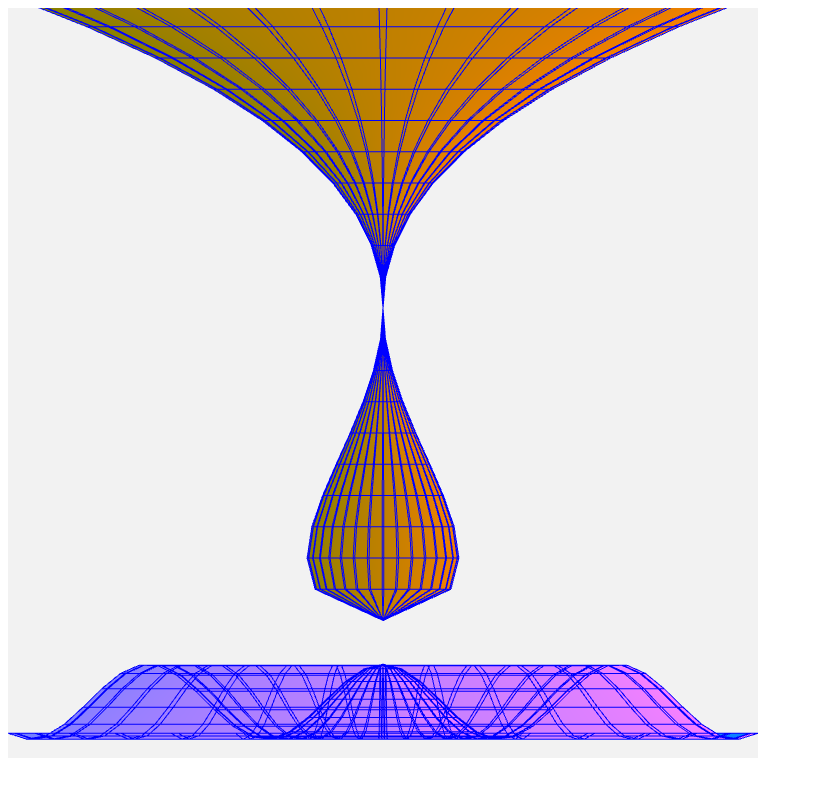
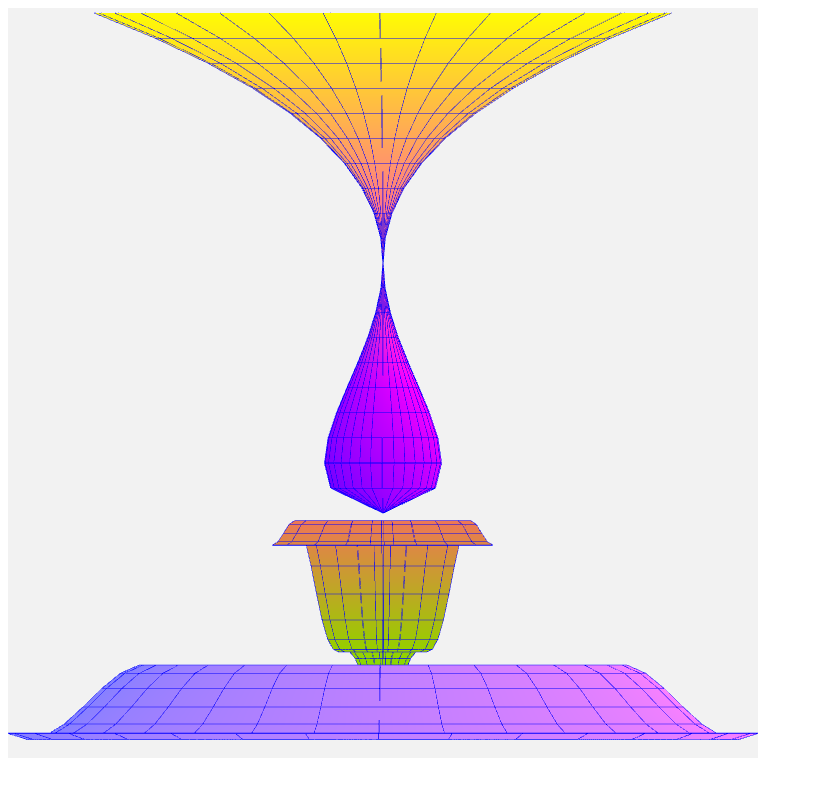
Before and after one commit to Tina-DT/Tina-DT.github.io, a plain HTML site: page ESA4/index.html in a window 1280 px wide. Shown: the whole page, without its empty margins (0-813 px from the left). Drawn offline with Linux system fonts and the light colour scheme.

Commit message:
Update ESA4

```diff
--- a/ESA4/index.html
+++ b/ESA4/index.html
@@ -2,7 +2,7 @@
 <html>
     <body>
         <canvas id="canvas" width="750" height="750"></canvas>
-        <h1 style="position:absolute; top:800px; left:10px">EA 4 - Parametrisierte Flächen: Tropfen von der Decke</h1>
+        <h1 style="position:absolute; top:800px; left:10px">EA 4 - Parametrisierte Flächen: Tropfen von der Decke in den Brunnen</h1>
         <h3 style="position:absolute; top:850px; left:10px">Tropfen Formel wurde von der <a href="http://www.3d-meier.de/tut3/Seite212.html" target="_blank">Kiss Surface</a> Gleichung umgesetzt</h1>
         <script>
             // Get the WebGL context.
@@ -12,9 +12,9 @@
             // Pipeline setup.
             gl.clearColor(.95, .95, .95, 1);
             // Backface culling.
-            gl.frontFace(gl.CCW);
-            gl.enable(gl.CULL_FACE);
-            gl.cullFace(gl.BACK);
+
+            gl.enable(gl.DEPTH_TEST);
+            gl.depthFunc(gl.LEQUAL);
 
             // Compile vertex shader.
             var vsSource = '' +
@@ -106,10 +106,10 @@
                 var m = 20;
                 // Positions.
                 var verticesCountOfOneObject = (n+1)*(m+1)
-                vertices = new Float32Array(2*(4+3)*verticesCountOfOneObject);
+                vertices = new Float32Array(3*(4+3)*verticesCountOfOneObject);
                 // Index data for Linestrip.
-                indicesLinies = new Uint16Array(2 * 2 * 2 * n * m);
-                indicesTris = new Uint16Array(3 * 2 * 2 * n * m);
+                indicesLinies = new Uint16Array(2 * 3 * 2 * n * m);
+                indicesTris = new Uint16Array(3 * 3 * 2 * n * m);
 
                 //Data for the Water
                 var dt = 2*Math.PI/n; // calculates the steps size, through angle for one part of the object
@@ -118,7 +118,7 @@
                 var iIndex = 0;
                 var iTris = 0;
 
-                //Loop for the Wasser representation
+                //Loop for the Fountain-Base representation
                 // Loop angle t.
                 for(var i=0, t=Math.PI/17; i <= n; i++, t += dt) { //t is calculated here as an angle, so that the paramentring can be done
 
@@ -158,11 +158,12 @@
                             indicesLinies[iIndex++] = iVertex;
                         }
 
+                        //The different surfaces
                         if(j>0 && i>0){
                             indicesTris[iTris++] = iVertex;
                             indicesTris[iTris++] = iVertex - 1;
                             indicesTris[iTris++] = iVertex - (m+1);
-                            //
+
                             indicesTris[iTris++] = iVertex - 1;
                             indicesTris[iTris++] = iVertex - (m+1) - 1;
                             indicesTris[iTris++] = iVertex - (m+1);
@@ -183,8 +184,8 @@
                         var iVertex = verticesCountOfOneObject + i*(m+1) + j;
 
                         //Here will the Kiss Surface (http://www.3d-meier.de/tut3/Seite212.html) be used and rotated 180 degrees to represent a dripping ceiling
-                        var x = Math.pow(r, 2) * Math.sqrt((1-r)/2.0)*Math.cos(t);
-                        var y = 0.2 - (r/1.2);
+                        var x = Math.pow(r, 2) * Math.sqrt((1-r)/2.0)*Math.cos(t) / 1.3;
+                        var y = 0.32 - (r/1.5);
                         var z = Math.pow(r, 2) * Math.sqrt((1-r)/2.0)*Math.sin(t);
 
                         // Set vertex positions.
@@ -193,9 +194,9 @@
                         vertices[iVertex * 7 + 2] = z;
 
                         // Farbe:
-                        vertices[iVertex * 7 + 3] = t / (2*Math.PI);
-                        vertices[iVertex * 7 + 4] = 0.5;
-                        vertices[iVertex * 7 + 5] = 0;
+                        vertices[iVertex * 7 + 3] = (y+1.1)*t/(Math.PI*2);
+                        vertices[iVertex * 7 + 4] = y;
+                        vertices[iVertex * 7 + 5] = 1-y;
                         vertices[iVertex * 7 + 6] = 1;
 
                         // Set index.
@@ -211,11 +212,63 @@
                             indicesLinies[iIndex++] = iVertex;
                         }
 
+                        //The different surfaces
                         if(j>0 && i>0){
                             indicesTris[iTris++] = iVertex;
                             indicesTris[iTris++] = iVertex - 1;
                             indicesTris[iTris++] = iVertex - (m+1);
-                            //
+
+                            indicesTris[iTris++] = iVertex - 1;
+                            indicesTris[iTris++] = iVertex - (m+1) - 1;
+                            indicesTris[iTris++] = iVertex - (m+1);
+                        }
+                    }
+                }
+
+                //Fountain mitte
+                var dr = 1/m;
+                for(var i=0, t=Math.PI/17; i <= n; i++, t += dt) {
+
+                    // Loop for the flowerlooking fountain.
+                    for(var j=0, r=0; j <= m; j++, r += dr){
+
+                        var iVertex = 2*verticesCountOfOneObject + i*(m+1) + j;
+
+                        //own calculations of all cardinal points
+                        var x = (r*(Math.cos(t+Math.PI/2) + (Math.cos((4*t)+Math.PI/2)/4)))/4;
+                        var y = -0.62+(Math.cos(r*Math.PI)+Math.cos(r*Math.PI*4)/4)/-4;
+                        var z = (r*(Math.cos(t) + (Math.cos(4*t)/4)))/4;
+
+                        // Set vertex positions.
+                        vertices[iVertex * 7] = x;
+                        vertices[iVertex * 7 + 1] = y;
+                        vertices[iVertex * 7 + 2] = z;
+
+                        // Farbe:
+                        vertices[iVertex * 7 + 3] = y + 1.3;
+                        vertices[iVertex * 7 + 4] = 0.1 - y;
+                        vertices[iVertex * 7 + 5] = y + 0.7;
+                        vertices[iVertex * 7 + 6] = 1;
+
+                        // Set index.
+                        // Line on beam.
+                        if(j>0 && i>0){
+                            indicesLinies[iIndex++] = iVertex - 1;
+                            indicesLinies[iIndex++] = iVertex;
+                        }
+
+                        // Line on ring.
+                        if(j>0 && i>0){
+                            indicesLinies[iIndex++] = iVertex-(m+1);
+                            indicesLinies[iIndex++] = iVertex;
+                        }
+
+                        //The different surfaces
+                        if(j>0 && i>0){
+                            indicesTris[iTris++] = iVertex;
+                            indicesTris[iTris++] = iVertex - 1;
+                            indicesTris[iTris++] = iVertex - (m+1);
+
                             indicesTris[iTris++] = iVertex - 1;
                             indicesTris[iTris++] = iVertex - (m+1) - 1;
                             indicesTris[iTris++] = iVertex - (m+1);
```
